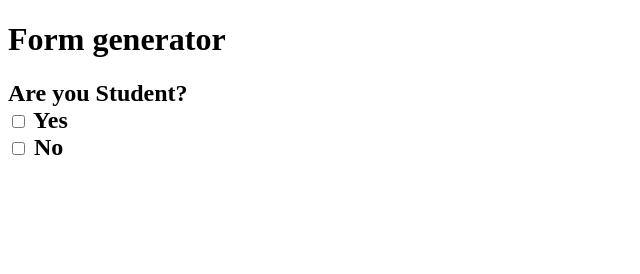
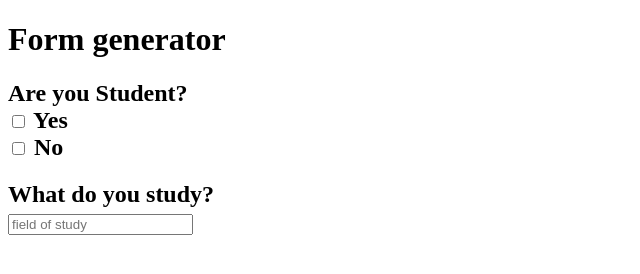
Before and after one commit to ZbigniewKulczynski1984/Form_17.03, a plain HTML site: page index.html in a window 1280 px wide. Shown: the whole page, without its empty margins (0-640 px from the left). Drawn offline with Linux system fonts and the light colour scheme.

Commit message:
info added

```diff
--- a/index.html
+++ b/index.html
@@ -23,6 +23,19 @@
             <label for="no">No</label>
           </div>
         </h2>
+
+        <h2 id="question2">
+          What do you study?
+          <div>
+            <input
+              type="text"
+              class="answer"
+              name="answer"
+              id="true"
+              placeholder="field of study"
+            />
+          </div>
+        </h2>
       </form>
     </div>
 
```
